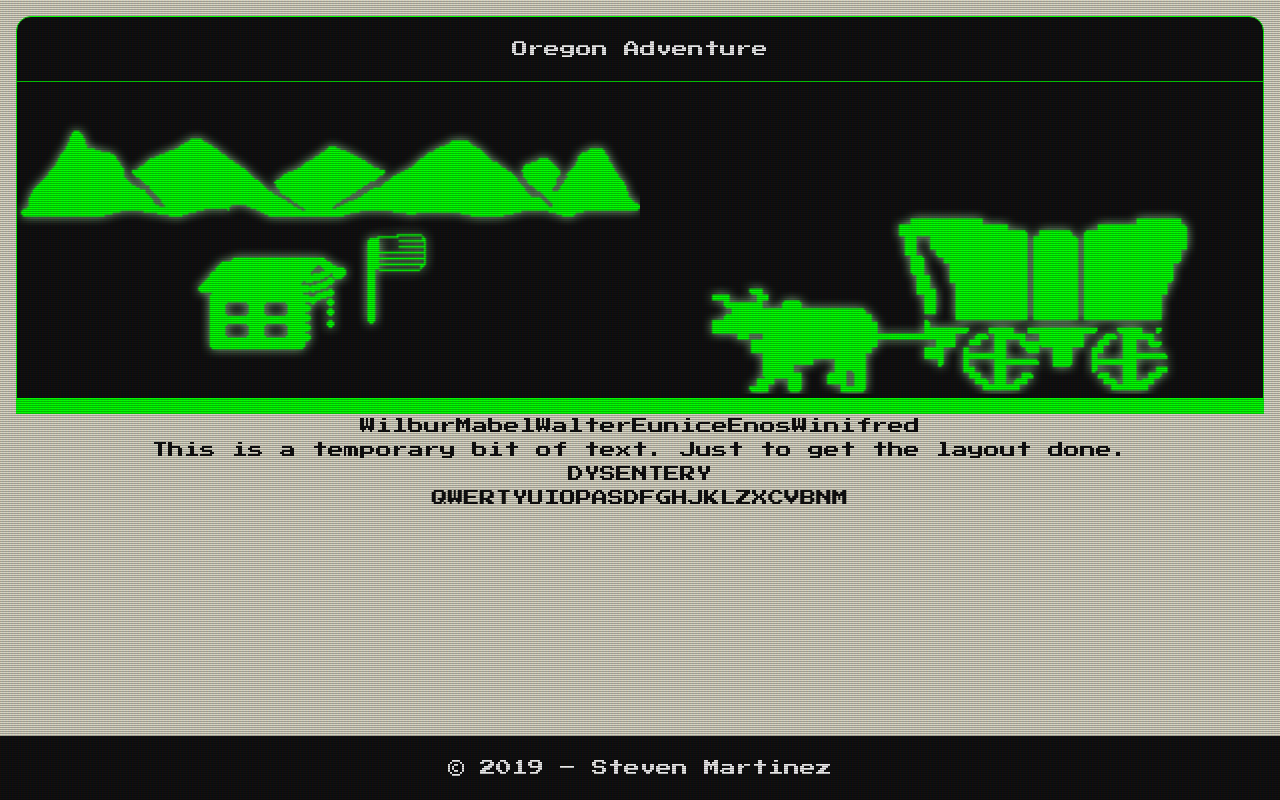
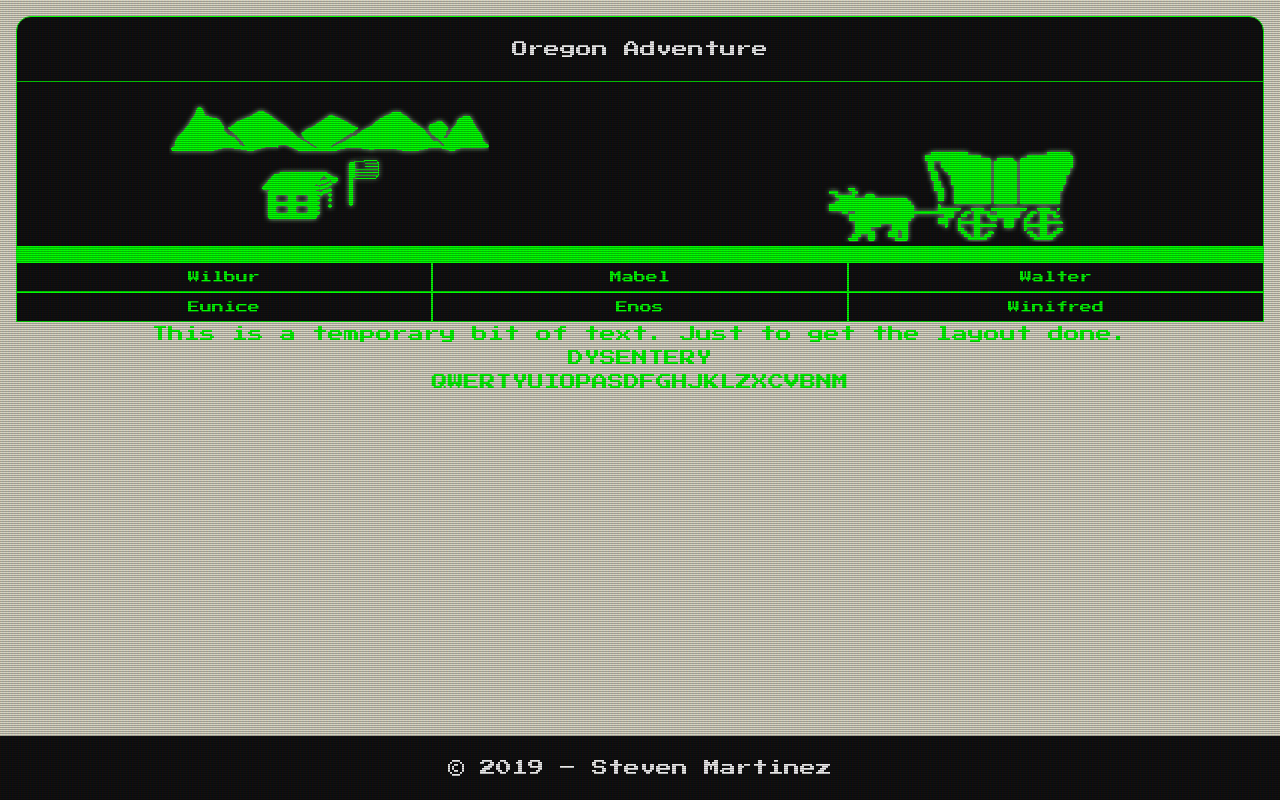
Before and after one commit to GreenCord/r-hangman, a React (Create React App) app: page / in a window 1280 px wide. Built offline with nearby package versions, Linux system fonts and the light colour scheme.

Commit message:
Mocked up FamilyArea component

```diff
--- a/src/App.css
+++ b/src/App.css
@@ -14,7 +14,8 @@ html, body, #root, div.App {
 }
 
 main {
-  color: #0e0e0e;
+  /* background-color: #0e0e0e; */
+  color: lime;
   flex: 1 0 auto;
   margin: 0 auto;
   max-width: 1280px;
--- a/src/App.js
+++ b/src/App.js
@@ -3,6 +3,7 @@ import "./assets/css/reset.css";
 import "./App.css";
 
 import EventArea from "./components/EventArea/EventArea";
+import FamilyArea from "./components/FamilyArea/FamilyArea";
 
 function App() {
   return (
@@ -12,14 +13,7 @@ function App() {
           <h1>Oregon Adventure</h1>
         </header>
         <EventArea />
-        <section className="family">
-          <div className="familyName">Wilbur</div>
-          <div className="familyName">Mabel</div>
-          <div className="familyName">Walter</div>
-          <div className="familyName">Eunice</div>
-          <div className="familyName">Enos</div>
-          <div className="familyName">Winifred</div>
-        </section>
+        <FamilyArea />
         <section className="actionText">
           <p>This is a temporary bit of text. Just to get the layout done.</p>
         </section>
--- a/src/components/EventArea/EventArea.css
+++ b/src/components/EventArea/EventArea.css
@@ -9,5 +9,6 @@
 
 .imageWrapper img {
   height: auto;
+  max-width: 320px;
   width: 100%;
 }
--- /dev/null
+++ b/src/components/FamilyArea/FamilyArea.css
@@ -0,0 +1,12 @@
+.family {
+  background: #0e0e0e;
+  display: grid;
+  font-size: 0.7500rem;
+  grid-template-columns: 1fr 1fr 1fr;
+  grid-template-rows: auto;
+}
+
+.familyName {
+  border: 1px solid lime;
+  padding: 0.3125rem;
+}
--- /dev/null
+++ b/src/components/FamilyArea/FamilyArea.js
@@ -0,0 +1,16 @@
+import React from "react";
+
+import "./FamilyArea.css";
+
+const FamilyArea = () => (
+  <section className="family">
+    <div className="familyName">Wilbur</div>
+    <div className="familyName">Mabel</div>
+    <div className="familyName">Walter</div>
+    <div className="familyName">Eunice</div>
+    <div className="familyName">Enos</div>
+    <div className="familyName">Winifred</div>
+  </section>
+);
+
+export default FamilyArea;
```
